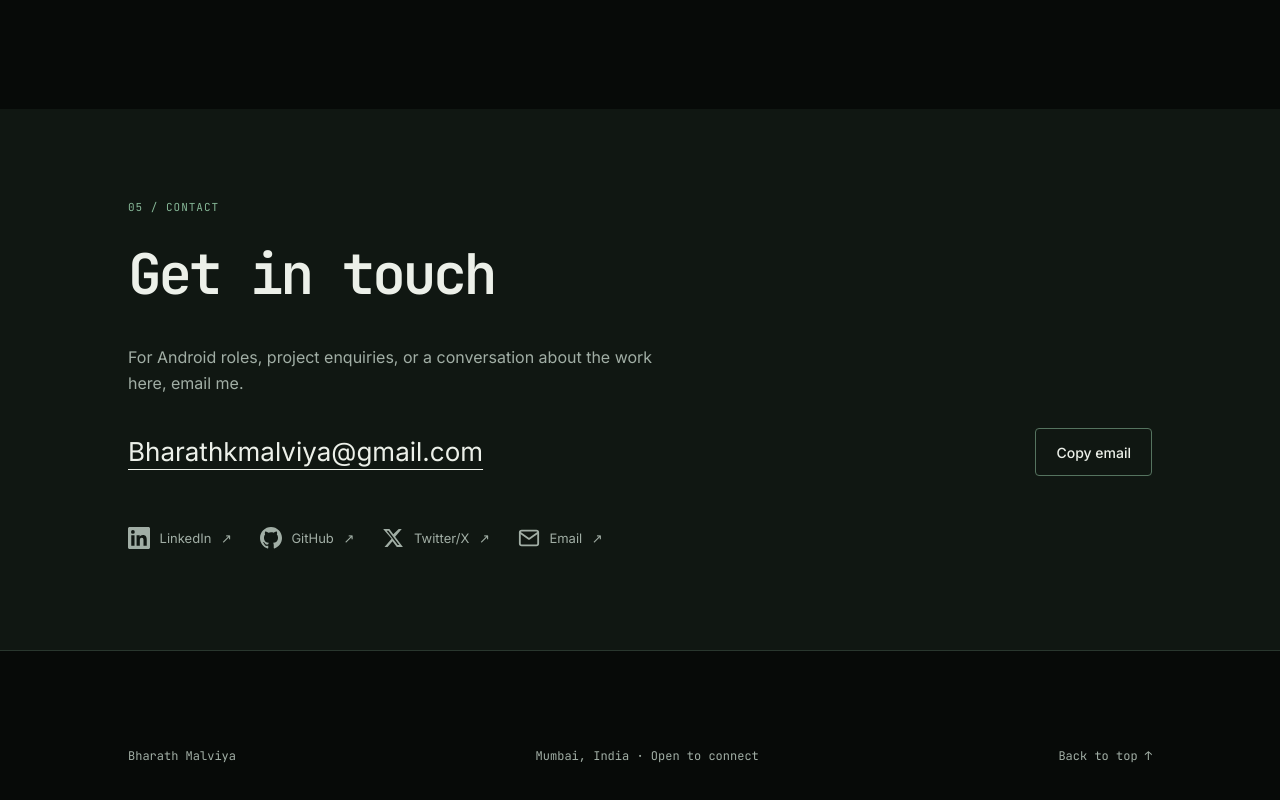
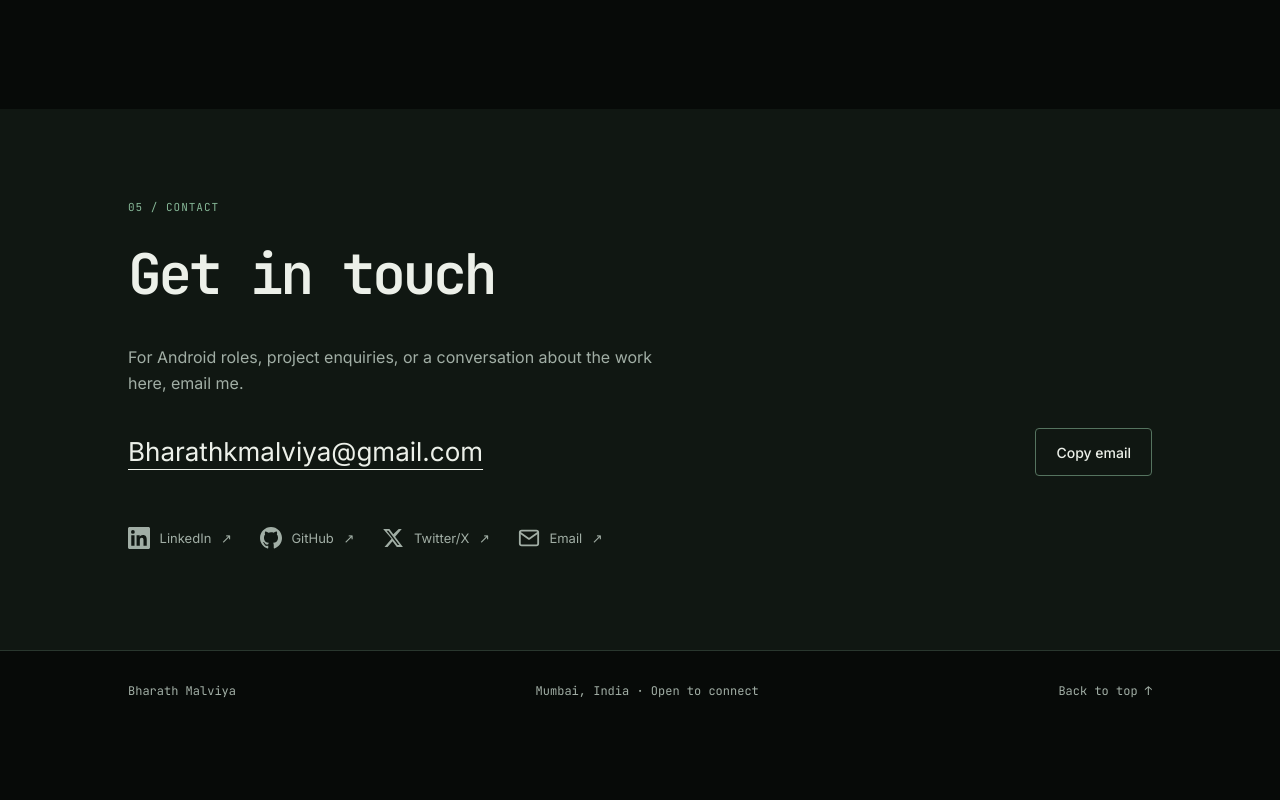
Before and after one commit to BharathKmalviya/BharathKmalviya.github.io, a Next.js app: page / in a window 1280 px wide. Shown: the part 4671-5471 px from the top of the page. After the commit the page ends 5402 px from the top, so only its background shows below. Built offline with nearby package versions, Linux system fonts and the light colour scheme.

Commit message:
fix: finalize portfolio presentation and publishing guidance

```diff
--- a/src/app/globals.css
+++ b/src/app/globals.css
@@ -257,6 +257,7 @@ body { min-height: 100dvh; }
 .contact-email { font-size: clamp(1rem, 2.5vw, 1.625rem); line-height: 1.6; overflow-wrap: anywhere; text-decoration: underline; text-underline-offset: 0.3em; text-decoration-thickness: 1px; }
 .social-link { display: inline-flex; align-items: center; gap: 0.6rem; min-height: 2.75rem; font-size: 0.8125rem; color: var(--text-muted); }
 .site-footer { border-top: 1px solid var(--terminal-border); }
+.site-footer .section-frame { padding-block: 1.5rem; }
 .footer-link { padding-block: 0.5rem; }
 
 @media (min-width: 40rem) {
```
Also changed, not shown: .specify/memory/constitution.md, 3 other files (tests, documents, lock files or other folders).
